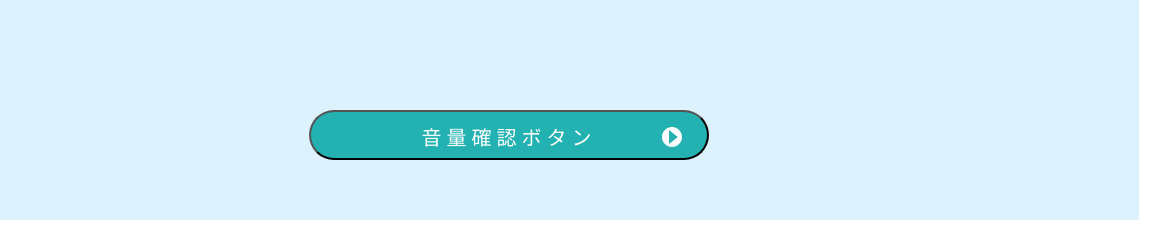
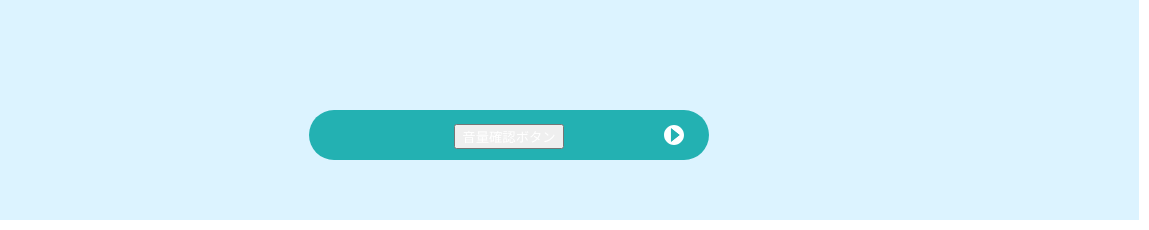
Before and after one commit to mes-shimizu/gostop_input_id, a plain HTML site: page index.html in a window 1280 px wide. Shown: the part 570-800 px from the top of the page, 131-1280 px from the left. Drawn offline with Linux system fonts and the light colour scheme; a web font is replaced by a local one.

Commit message:
Update index.html

```diff
--- a/index.html
+++ b/index.html
@@ -60,11 +60,11 @@
 			<label>ヘッドID</label><input type="text" placeholder="ヘッドIDを入力">
 			<button class="submit">検索</button>
 		</form>
-<!-- 		<div class="soundcheck no_repeat t_center"> -->
-		<button class="soundcheck no_repeat t_center">
-			音量確認ボタン
-		</button>
-<!-- 		</div> -->
+		<div class="soundcheck no_repeat t_center">
+			<button class="white">
+				音量確認ボタン
+			</button>
+		</div>
 		<div class="image">
 			<img src="img/port/img_shimizu.png" alt="清水港イメージ">
 		</div>
```
